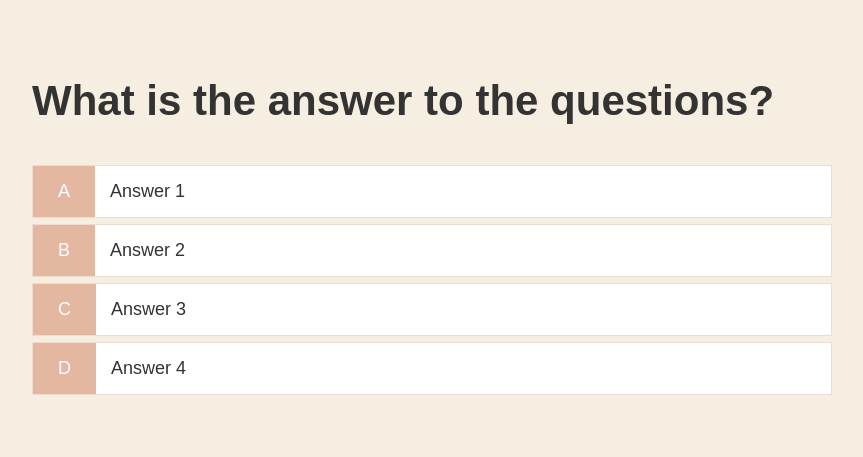
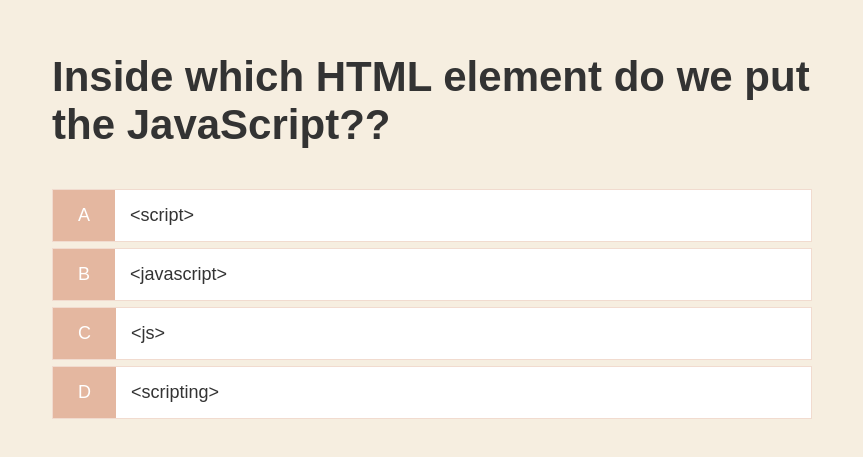
Before and after one commit to ElviraSidorenko/quiz-app-project, a plain HTML site: page game.html in a window 1280 px wide. Shown: the part 161-618 px from the top of the page, without its empty margins (208-1071 px from the left). Drawn offline with Linux system fonts and the light colour scheme.

Commit message:
Set up questions and answers itiration

```diff
--- a/app.css
+++ b/app.css
@@ -50,6 +50,7 @@ h3 {
   align-items: center;
   max-width: 80rem;
   margin: 0 auto;
+  padding: 2rem;
 }
 
 .container > * {
--- a/game.css
+++ b/game.css
@@ -22,4 +22,5 @@
 
 .choice-text {
   padding: 1.5rem;
+  width: 100%;
 }
--- a/game.html
+++ b/game.html
@@ -13,21 +13,22 @@
         <h2 id="question">What is the answer to the questions?</h2>
         <div class="choice-container">
           <p class="choice-prefix">A</p>
-          <p class="choice-text">Answer 1</p>
+          <p class="choice-text" data-number="1">Answer 1</p>
         </div>
         <div class="choice-container">
           <p class="choice-prefix">B</p>
-          <p class="choice-text">Answer 2</p>
+          <p class="choice-text" data-number="2">Answer 2</p>
         </div>
         <div class="choice-container">
           <p class="choice-prefix">C</p>
-          <p class="choice-text">Answer 3</p>
+          <p class="choice-text" data-number="3">Answer 3</p>
         </div>
         <div class="choice-container">
           <p class="choice-prefix">D</p>
-          <p class="choice-text">Answer 4</p>
+          <p class="choice-text" data-number="4">Answer 4</p>
         </div>
       </div>
     </div>
+    <script src="game.js"></script>
   </body>
 </html>
--- /dev/null
+++ b/game.js
@@ -0,0 +1,80 @@
+const question = document.getElementById("question");
+const choices = Array.from(document.getElementsByClassName("choice-text"));
+
+let currentQuestion = {};
+let acceptingAnswers = false;
+let score = 0;
+let questionCounter = 0;
+let availableQuestions = [];
+
+let questions = [
+  {
+    question: "Inside which HTML element do we put the JavaScript??",
+    choice1: "<script>",
+    choice2: "<javascript>",
+    choice3: "<js>",
+    choice4: "<scripting>",
+    answer: 1,
+  },
+  {
+    question:
+      "What is the correct syntax for referring to an external script called 'xxx.js'?",
+    choice1: "<script href='xxx.js'>",
+    choice2: "<script name='xxx.js'>",
+    choice3: "<script src='xxx.js'>",
+    choice4: "<script file='xxx.js'>",
+    answer: 3,
+  },
+  {
+    question: " How do you write 'Hello World' in an alert box?",
+    choice1: "msgBox('Hello World');",
+    choice2: "alertBox('Hello World');",
+    choice3: "msg('Hello World');",
+    choice4: "alert('Hello World');",
+    answer: 4,
+  },
+];
+
+// CONSTANTS
+const CORRECT_BONUS = 10;
+const MAX_QUESTIONS = 3;
+
+startGame = () => {
+  questionCounter = 0;
+  score = 0;
+  availableQuestions = [...questions];
+  getNewQuestion();
+};
+
+getNewQuestion = () => {
+  if (availableQuestions.length === 0 || questionCounter >= MAX_QUESTIONS) {
+    return window.location.assign("/end.html");
+  }
+  questionCounter++;
+  const questionIndex = Math.floor(Math.random() * availableQuestions.length);
+  currentQuestion = availableQuestions[questionIndex];
+  question.innerText = currentQuestion.question;
+
+  choices.forEach((choice) => {
+    const number = choice.dataset["number"];
+    choice.innerText = currentQuestion["choice" + number];
+  });
+
+  availableQuestions.splice(questionIndex, 1);
+
+  acceptingAnswers = true;
+};
+
+choices.forEach((choice) => {
+  choice.addEventListener("click", (e) => {
+    if (!acceptingAnswers) return;
+
+    acceptingAnswers = false;
+
+    const selectedChoice = e.target;
+    const selectedAnswer = selectedChoice.dataset["number"];
+    getNewQuestion();
+  });
+});
+
+startGame();
```
